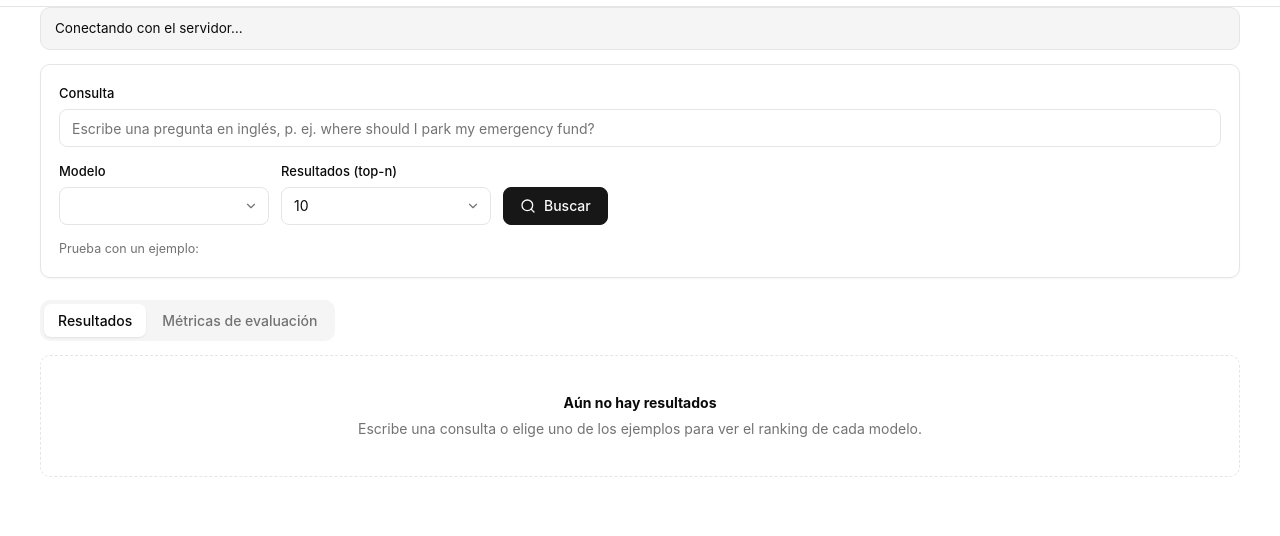
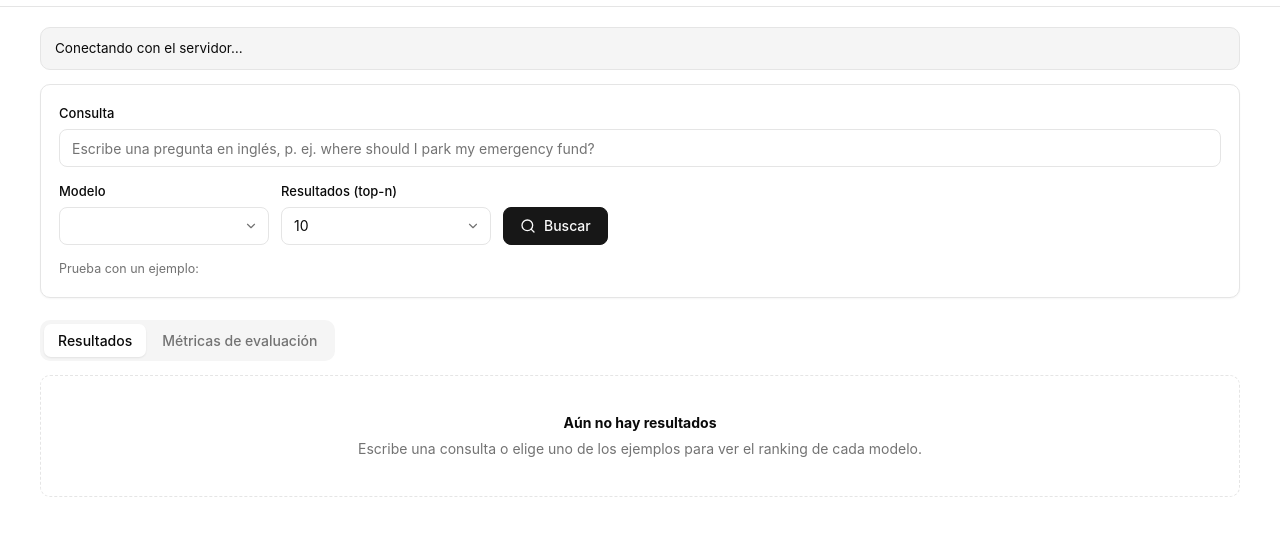
Before and after one commit to Andro2k/Proyecto-1B-RI, a plain HTML site: page frontend/index.html in a window 1280 px wide. Shown: the part 52-588 px from the top of the page. Drawn offline with Linux system fonts and the light colour scheme; no server answers.

Commit message:
fix(styles): ajustar el padding de la clase .container en styles.css

```diff
--- a/frontend/styles.css
+++ b/frontend/styles.css
@@ -35,7 +35,7 @@
 
 * { box-sizing: border-box; }
 body { margin: 0; background: var(--background); color: var(--foreground); font: 14px/1.55 Inter, ui-sans-serif, system-ui, -apple-system, "Segoe UI", Roboto, sans-serif; -webkit-font-smoothing: antialiased; }
-.container { max-width: 1240px; margin: 0 auto; padding: 0 20px; }
+.container { max-width: 1240px; margin: 0 auto; padding: 20px; }
 .muted { color: var(--muted-foreground); } .small { font-size: 12.5px; }
 h2, h3 { margin: 0; letter-spacing: -0.01em; }
 :focus-visible { outline: 2px solid var(--ring); outline-offset: 2px; }
```
